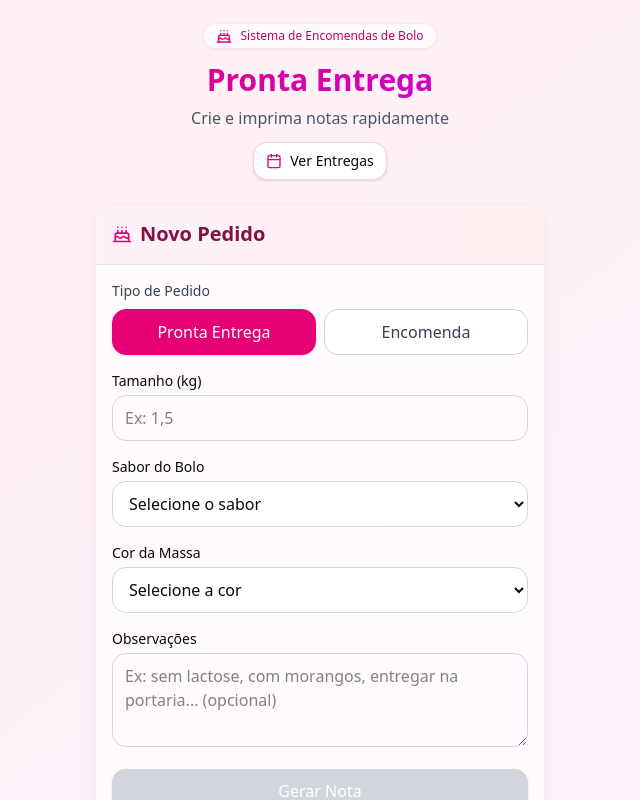
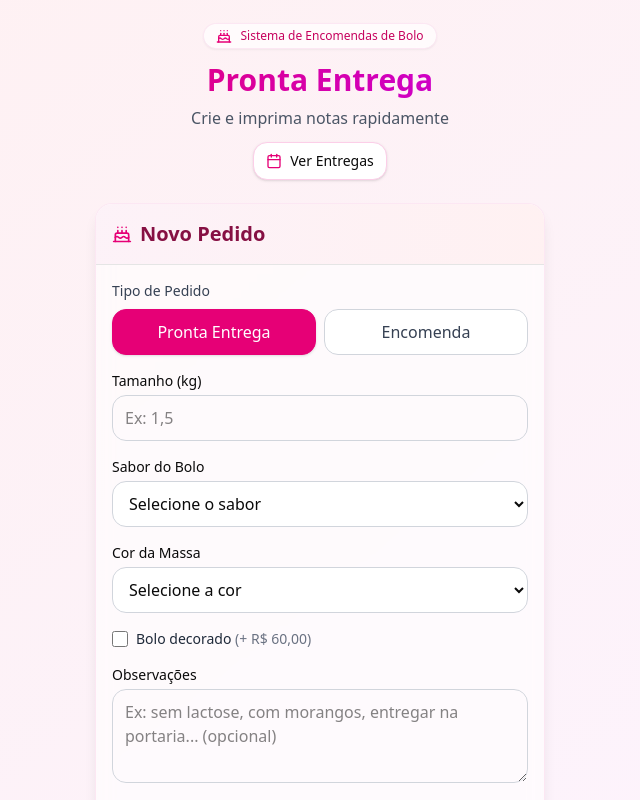
Before and after one commit to fct651/confeitaria, a Next.js app: page / in a window 1280 px wide. Both pictures are taken after a click on the button "Gerenciar Clientes". Shown: the top 800 px of the page, without its empty margins (320-960 px from the left). Built offline with nearby package versions, Linux system fonts and the light colour scheme.

Commit message:
atualiza projeto

```diff
--- a/src/app/page.tsx
+++ b/src/app/page.tsx
@@ -41,6 +41,9 @@ interface Order {
   status: OrderStatus;
   createdAt: string; // ISO
   notes?: string; // Observações
+  // Campos adicionados para bolo decorado
+  decorated?: boolean;
+  decoratedSurcharge?: number; // valor adicional aplicado no momento da venda
 }
 
 type StoreName = 'flavors' | 'clients' | 'orders';
@@ -50,6 +53,9 @@ type StoreMap = {
   clients: Client;
   orders: Order;
 };
+
+// Ajuste este valor futuramente, se necessário
+const DECORATED_SURCHARGE = 60; // R$ 60,00 de adicional para bolo decorado
 
 const defaultFlavors: Flavor[] = [
   { name: 'Chocolate', pricePerKg: 50 },
@@ -254,6 +260,7 @@ export default function Home() {
   const [size, setSize] = useState('');
   const [flavor, setFlavor] = useState('');
   const [doughColor, setDoughColor] = useState('');
+  const [decorated, setDecorated] = useState(false); // Bolo decorado
   const [flavors, setFlavors] = useState<Flavor[]>([]);
   const [showNote, setShowNote] = useState(false);
   const [currentOrderId, setCurrentOrderId] = useState<string | null>(null);
@@ -369,10 +376,17 @@ export default function Home() {
 
   const kg = useMemo(() => toNumber(size), [size]);
 
-  const price = useMemo(() => {
+  const basePrice = useMemo(() => {
     if (!selectedFlavor || !Number.isFinite(kg) || kg <= 0) return 0;
     return kg * selectedFlavor.pricePerKg;
   }, [kg, selectedFlavor]);
+
+  const decoratedExtra = useMemo(
+    () => (decorated ? DECORATED_SURCHARGE : 0),
+    [decorated]
+  );
+
+  const price = useMemo(() => basePrice + decoratedExtra, [basePrice, decoratedExtra]);
 
   const isFormValid = useMemo(() => {
     const basicValid = Boolean(selectedFlavor && Number.isFinite(kg) && kg > 0 && doughColor);
@@ -397,6 +411,8 @@ export default function Home() {
       status: 'pending',
       createdAt: new Date().toISOString(),
       notes: notesValue,
+      decorated: decorated || undefined,
+      decoratedSurcharge: decorated ? DECORATED_SURCHARGE : undefined,
     };
     await storage.put('orders', order);
     try {
@@ -509,12 +525,6 @@ export default function Home() {
       setSaving(true);
       await storage.delete('clients', clientId);
       setClients((prev) => prev.filter((c) => c.id !== clientId));
-      if (selectedClientId === clientId) {
-        setSelectedClientId('');
-        setClientName('');
-        setClientPhone('');
-      }
-      setMessage({ type: 'success', text: 'Cliente removido.' });
     } catch (err) {
       // eslint-disable-next-line no-console
       console.error(err);
@@ -530,6 +540,7 @@ export default function Home() {
     setSize('');
     setFlavor('');
     setDoughColor('');
+    setDecorated(false);
     setOrderType('ready');
     setSelectedClientId('');
     setClientName('');
@@ -780,6 +791,21 @@ export default function Home() {
                   </select>
                 </div>
 
+                {/* Bolo decorado */}
+                <div className="flex items-center gap-2">
+                  <input
+                    id="decorated"
+                    type="checkbox"
+                    checked={decorated}
+                    onChange={(e) => setDecorated(e.target.checked)}
+                    className="h-4 w-4 rounded border-gray-300 text-pink-600 focus:ring-pink-500"
+                  />
+                  <label htmlFor="decorated" className="text-sm text-gray-800">
+                    Bolo decorado
+                    <span className="text-gray-500"> (+ {formatBRL(DECORATED_SURCHARGE)})</span>
+                  </label>
+                </div>
+
                 {/* Observações */}
                 <div>
                   <label htmlFor="notes" className="block text-sm font-medium mb-1">
@@ -795,12 +821,19 @@ export default function Home() {
                   />
                 </div>
 
-                {price > 0 && (
-                  <div className="flex items-center gap-2 p-3 bg-green-50 rounded-2xl border border-green-200 ring-1 ring-green-100">
-                    <DollarSign className="w-5 h-5 text-green-600" />
-                    <span className="font-semibold text-green-800">
-                      Preço Total: {formatBRL(price)}
-                    </span>
+                {basePrice > 0 && (
+                  <div className="p-3 bg-green-50 rounded-2xl border border-green-200 ring-1 ring-green-100">
+                    <div className="flex items-center gap-2">
+                      <DollarSign className="w-5 h-5 text-green-600" />
+                      <span className="font-semibold text-green-800">
+                        Preço Total: {formatBRL(price)}
+                      </span>
+                    </div>
+                    {decorated && (
+                      <div className="mt-1 text-xs text-green-800/80">
+                        Inclui decoração: {formatBRL(decoratedExtra)}
+                      </div>
+                    )}
                   </div>
                 )}
 
@@ -990,6 +1023,11 @@ export default function Home() {
                 <div>
                   <strong>Cor da Massa:</strong> {doughColor}
                 </div>
+                {decorated ? (
+                  <div>
+                    <strong>Decorado:</strong> Sim (+ {formatBRL(DECORATED_SURCHARGE)})
+                  </div>
+                ) : null}
                 {notes?.trim() ? (
                   <div className="whitespace-pre-wrap">
                     <strong>Observações:</strong> {notes}
```
